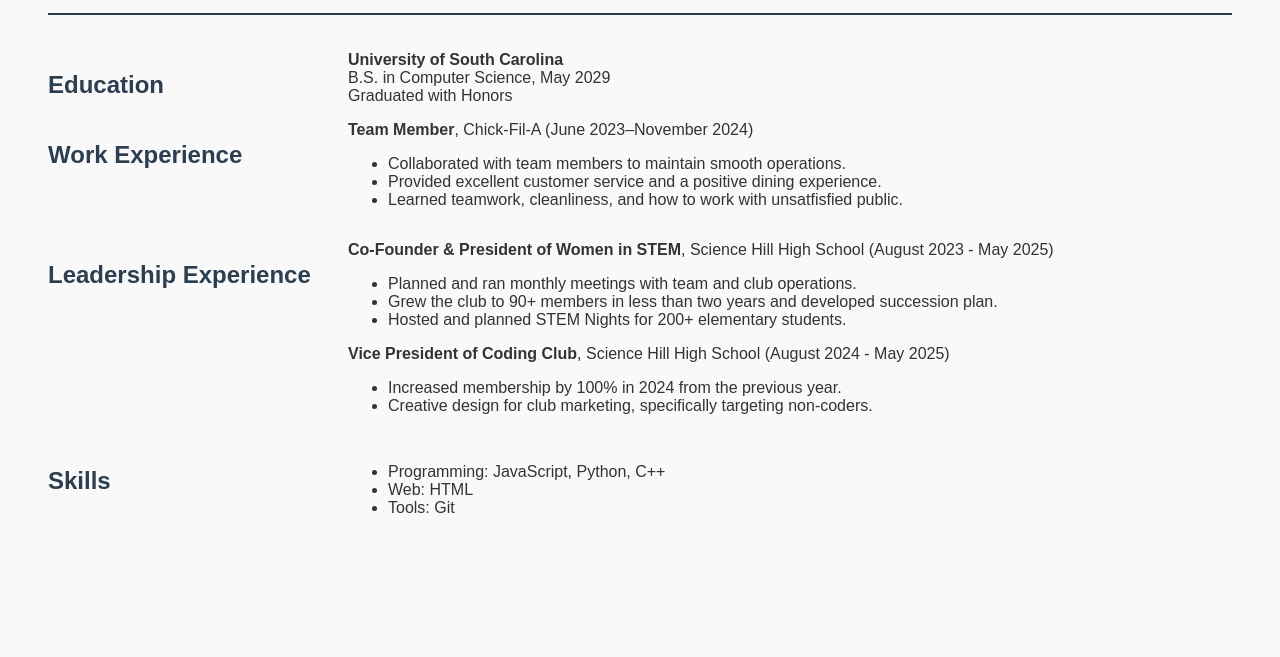
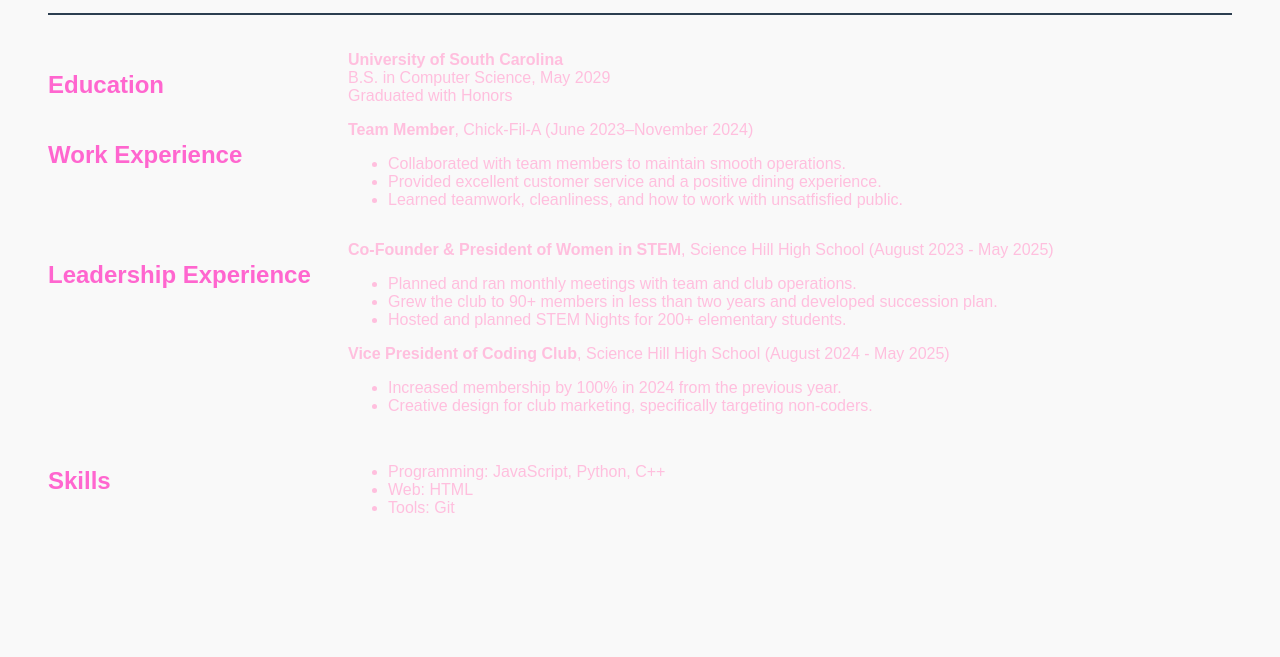
Before and after one commit to lacyleita/lacyleita.github.io, a plain HTML site: page table_res.html in a window 1280 px wide. Shown: the part 143-800 px from the top of the page. Drawn offline with Linux system fonts and the light colour scheme.

Commit message:
changed colors!

```diff
--- a/table_res_style.css
+++ b/table_res_style.css
@@ -1,7 +1,7 @@
 body {
     font-family: Arial, sans-serif;
     margin: 40px;
-    color: #333;
+    color: #ffbfde;
     background-color: #f9f9f9;
 }
 table {
@@ -13,7 +13,7 @@ td {
     padding: 8px;
 }
 h1, h2 {
-    color: #2c3e50;
+    color:#ff66cf;
     margin-bottom: 5px;
 }
 hr {
```
